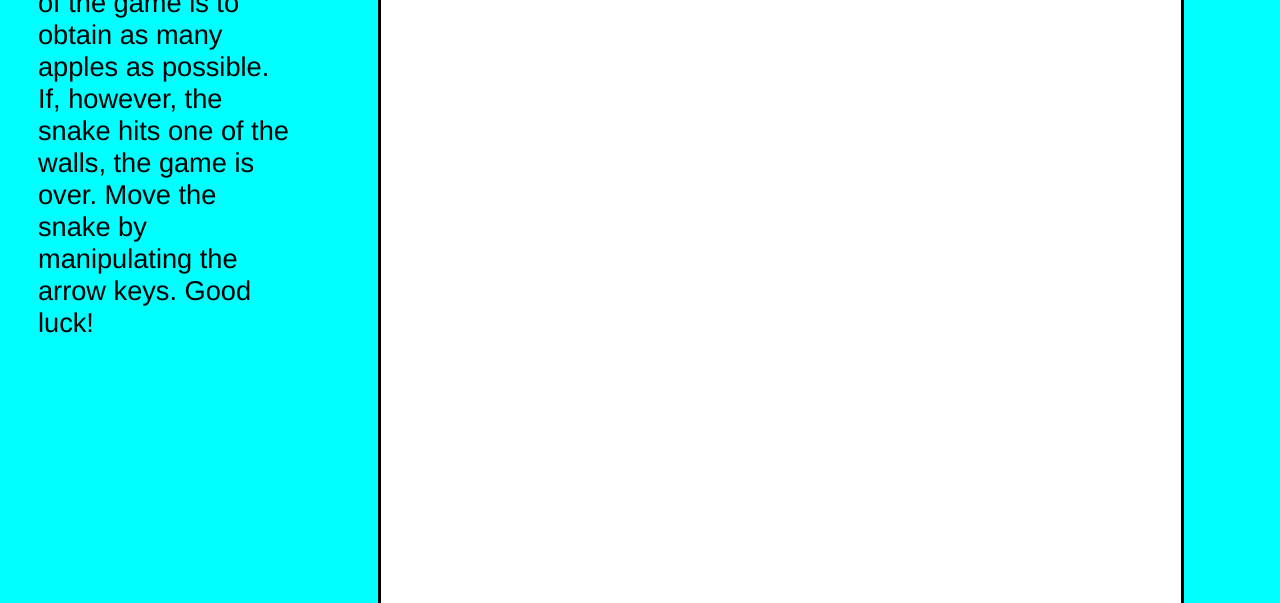
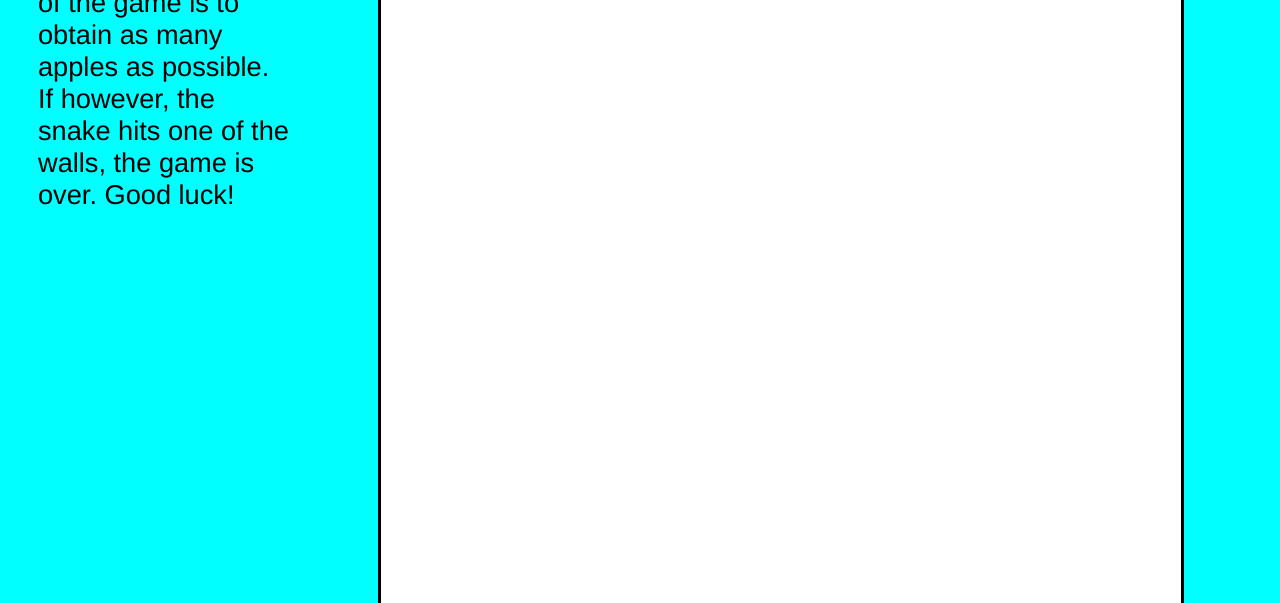
Before and after one commit to suburbandox/scripting-final-project, a plain HTML site: page snake/index.html in a window 1280 px wide. Shown: the part 497-1100 px from the top of the page. Drawn offline with Linux system fonts and the light colour scheme.

Commit message:
Update index.html

```diff
--- a/snake/index.html
+++ b/snake/index.html
@@ -17,10 +17,10 @@
         <p id="snakey">Snake</p>
         <p id="play">
             For this JavaScript project, I decided to make the game Snake.
-            In Snake, the arrow keys control the direction of the snake;
+            Use the arrow keys control the direction of the snake;
             the purpose of the game is to obtain as many apples as possible.
-            If, however, the snake hits one of the walls, the game is over.
-            Move the snake by manipulating the arrow keys.
+            If however, the snake hits one of the walls, the game is over.
+
             Good luck!
 
         </p>
```
